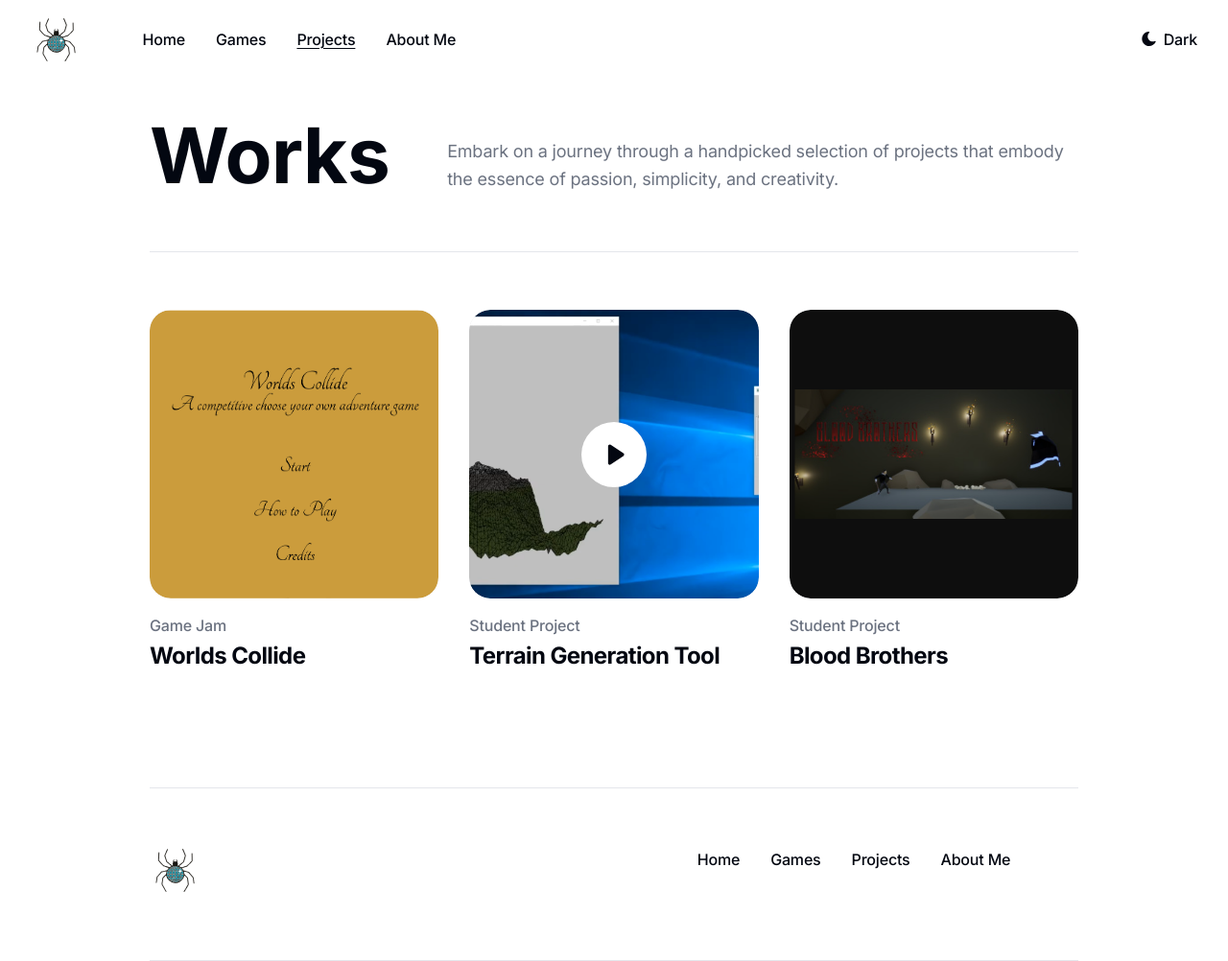
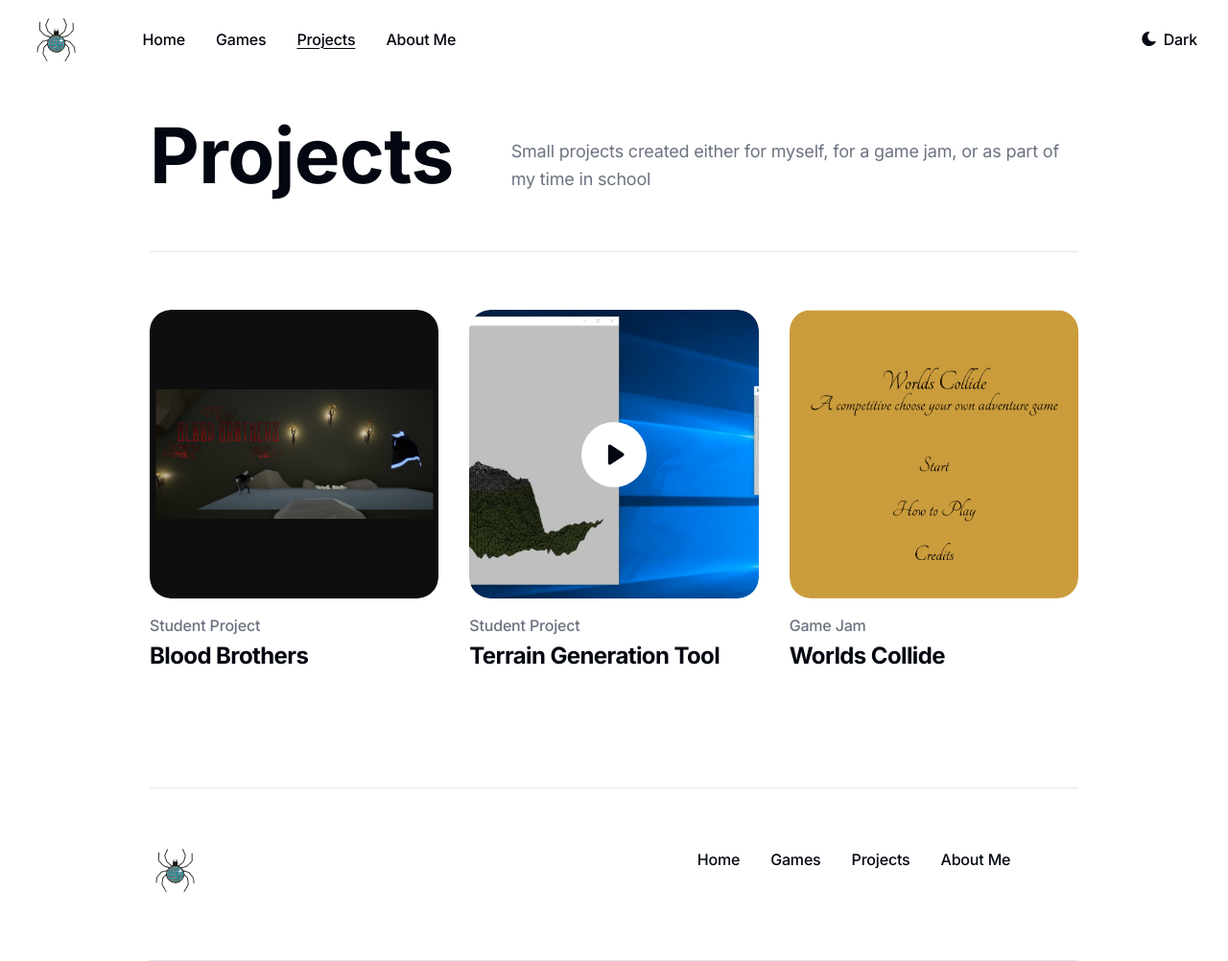
Before and after one commit to discospider13/Portfolio, a Jekyll site: the page built from projects/index.html, in a window 1280 px wide. Shown: the whole page at 96% size. Built offline with Jekyll 4.4.1, drawn with Linux system fonts in a browser that asks for light colours.

Commit message:
Edit project header

```diff
--- a/projects/index.html
+++ b/projects/index.html
@@ -1,7 +1,7 @@
 ---
 layout: default
-title: Works
-description: Embark on a journey through a handpicked selection of projects that embody the essence of passion, simplicity, and creativity.
+title: Projects
+description: Small projects created either for myself, for a game jam, or as part of my time in school
 ---
 
 <div class="container">
@@ -20,7 +20,7 @@ description: Embark on a journey through a handpicked selection of projects that
   <div class="container">
     <div class="container__inner">
       <div class="row">
-        {% for project in site.projects reversed %}
+        {% for project in site.projects %}
         <article class="project col col-4 col-d-6 col-t-12">
           <div class="project__content">
             <a href="{{ project.url }}" class="project__image">
```
Also changed, not shown: _layouts/game.html (added, +43 -0 lines).
